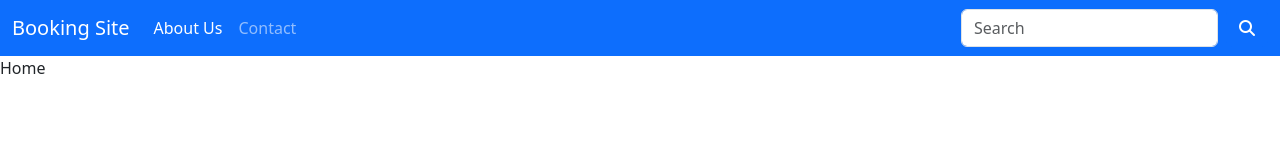
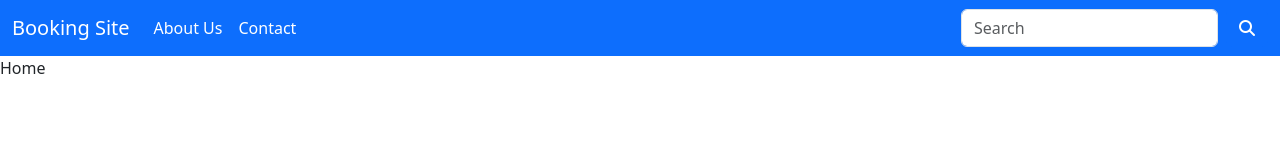
Before and after one commit to martin-creator/react_restapi, a React (Vite) app: page / in a window 1280 px wide. Shown: the top 160 px of the page. Built offline with nearby package versions, Linux system fonts and the light colour scheme.

Commit message:
Added Navlink

```diff
--- a/src/components/NavBar.jsx
+++ b/src/components/NavBar.jsx
@@ -1,12 +1,13 @@
 import React from "react";
+import { NavLink } from "react-router-dom";
 
 function NavBar() {
   return (
     <nav className="navbar navbar-expand-lg navbar-dark bg-primary">
       <div className="container-fluid">
-        <a className="navbar-brand" href="/">
+        <NavLink className="navbar-brand" href="/">
         Booking Site
-        </a>
+        </NavLink>
         <button
           className="navbar-toggler"
           type="button"
@@ -21,14 +22,14 @@ function NavBar() {
         <div className="collapse navbar-collapse" id="navbarSupportedContent">
           <ul className="navbar-nav me-auto mb-2 mb-lg-0">
             <li className="nav-item">
-              <a className="nav-link active" aria-current="page" href="/about">
+              <NavLink className="nav-link active" aria-current="page" href="/about">
                 About Us
-              </a>
+              </NavLink>
             </li>
             <li className="nav-item">
-              <a className="nav-link" href="/contact">
+              <NavLink className="nav-link" href="/contact">
                 Contact
-              </a>
+              </NavLink>
             </li>
           </ul>
           <form className="d-flex" role="search">
```
